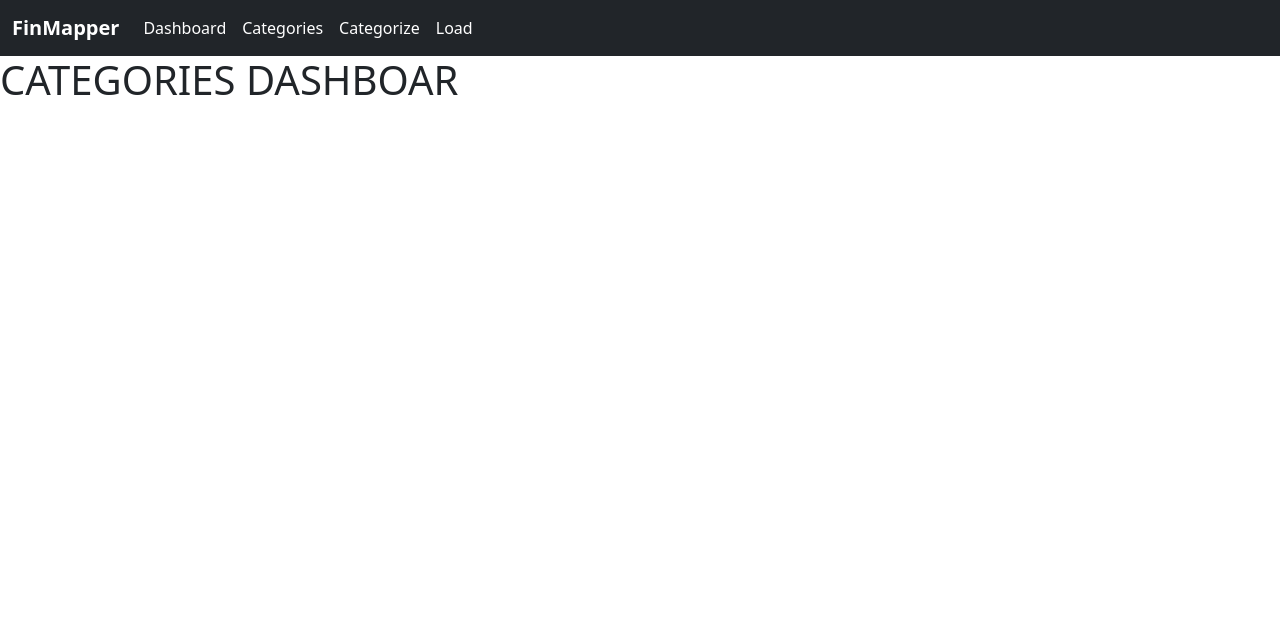
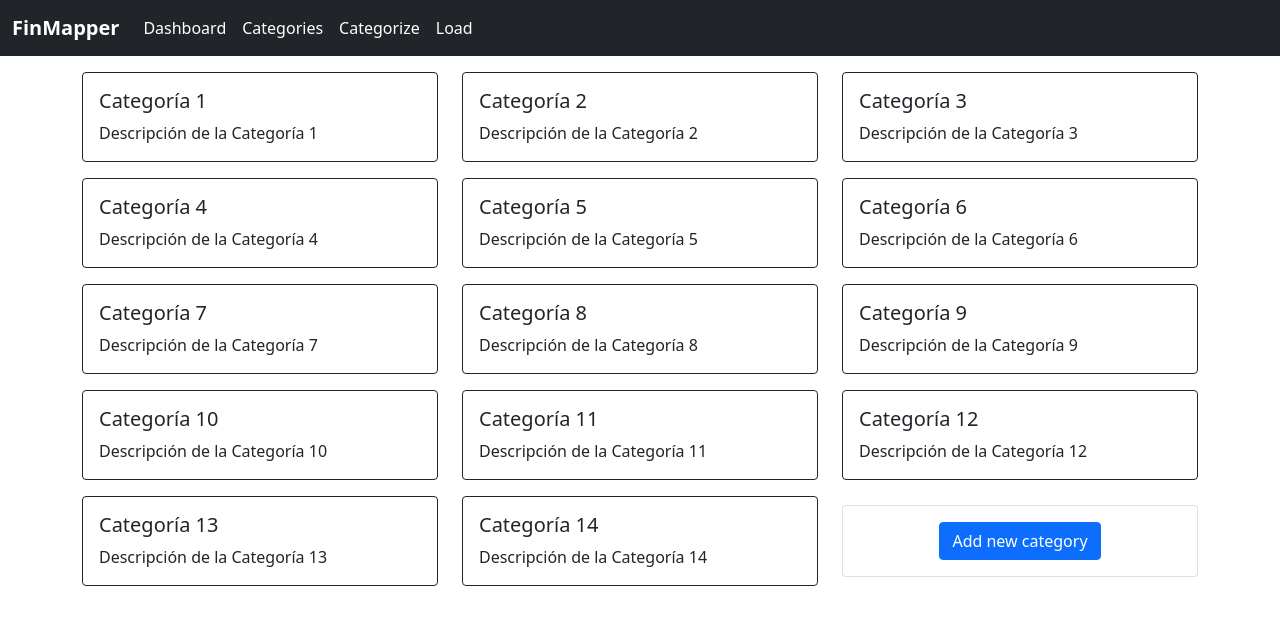
Before and after one commit to UrbanoJVR/FinMapper, a Flask app: page /categories/dashboard in a window 1280 px wide. Shown: the top 625 px of the page. Run offline with Flask 3, Linux system fonts and the light colour scheme.

Commit message:
Dashboard front working (no db writting)

```diff
--- /dev/null
+++ b/app/categories/domain/category.py
@@ -0,0 +1,5 @@
+class Category:
+
+    def __init__(self, name, description):
+        self.name = name
+        self.description = description
--- /dev/null
+++ b/app/categories/forms.py
@@ -0,0 +1,10 @@
+from flask_babel import lazy_gettext
+from flask_wtf import FlaskForm
+from wtforms.fields.choices import SelectField
+from wtforms.fields.simple import StringField
+from wtforms.validators import DataRequired
+
+
+class NewCategoryForm(FlaskForm):
+    name = StringField(lazy_gettext('Name'), validators=[DataRequired()], render_kw={"class": "form-control"})
+    description = StringField(lazy_gettext('Description'), validators=[DataRequired()], render_kw={"class": "form-control"})
--- a/app/categories/routes.py
+++ b/app/categories/routes.py
@@ -1,8 +1,41 @@
-from flask import render_template
+from flask import render_template, request
 
 from app.categories import categories_blueprint
+from app.categories.domain.category import Category
+from app.categories.forms import NewCategoryForm
 
 
-@categories_blueprint.route('/categories/dashboard')
+def load_categories_from_db():
+    total_categories = 14
+    categories = []
+
+    for i in range(total_categories):
+        name = f"Categoría {i + 1}"
+        description = f"Descripción de la Categoría {i + 1}"
+        category = Category(name, description)
+        categories.append(category)
+
+    return categories
+
+
+@categories_blueprint.route('/categories/dashboard', methods=['GET', 'POST'])
 def dashboard():
-    return render_template('categories/categories_dashboard.html')
+    categories = load_categories_from_db()
+    new_category_form = NewCategoryForm(request.form)
+
+    if request.method == 'POST':
+        form = NewCategoryForm(request.form)
+        if form.validate_on_submit():
+            new_category = Category(form.name.data, form.description.data)
+            categories.append(new_category)
+            new_category_form.name.data = None
+            new_category_form.description.data = None
+            # guardar categoría en base de datos
+            print('Se guarda la categoría en base de datos')
+            return render_template('categories/categories_dashboard.html',
+                                   categories=categories,
+                                   new_category_form=new_category_form)
+
+    return render_template('categories/categories_dashboard.html',
+                           categories=categories,
+                           new_category_form=new_category_form)
--- a/app/templates/categories/categories_dashboard.html
+++ b/app/templates/categories/categories_dashboard.html
@@ -1,5 +1,62 @@
 {% extends 'base.html' %}
 
 {% block content %}
-    <H1>CATEGORIES DASHBOAR</H1>
+    <div class="container mt-3">
+        <div class="row row-cols-1 row-cols-md-2 row-cols-lg-3 d-flex align-items-center">
+            <!-- Loop para mostrar categorías -->
+            {% for category in categories %}
+                <div class="col mb-3">
+                    <div class="card border-dark">
+                        <div class="card-body">
+                            <h5 class="card-title">{{ category.name }}</h5>
+                            <p class="card-text">{{ category.description }}</p>
+                        </div>
+                    </div>
+                </div>
+            {% endfor %}
+
+            <!-- La tarjeta para añadir nueva categoría -->
+            <div class="col mb-3">
+                <div class="card">
+                    <div class="card-body text-center">
+                        <button type="button" class="btn btn-primary" data-bs-toggle="modal"
+                                data-bs-target="#newCategoryModal">
+                            Add new category
+                        </button>
+                        <div class="modal fade" id="newCategoryModal" tabindex="-1" aria-labelledby="exampleModalLabel"
+                             aria-hidden="true">
+                            <div class="modal-dialog modal-dialog-centered">
+                                <div class="modal-content">
+                                    <div class="modal-header">
+                                        <h5 class="modal-title" id="exampleModalLabel">Create category</h5>
+                                        <button type="button" class="btn-close" data-bs-dismiss="modal"
+                                                aria-label="Close"></button>
+                                    </div>
+                                    <div class="modal-body">
+                                        <form class="form" method="post">
+                                            {{ new_category_form.hidden_tag() }}
+                                            <div class="text-start">
+                                                {{ new_category_form.name.label(class='form-label') }}
+                                                {{ new_category_form.name }}
+                                            </div>
+                                            <div class="mt-3 text-start">
+                                                {{ new_category_form.description.label(class='form-label') }}
+                                                {{ new_category_form.description }}
+                                            </div>
+                                        <button type="button" class="btn btn-secondary" data-bs-dismiss="modal">Close
+                                        </button>
+                                        <button type="submit" class="btn btn-primary">Guardar</button>
+                                        </form>
+                                    </div>
+                                    <div class="modal-footer">
+
+                                    </div>
+                                </div>
+                            </div>
+                        </div>
+                    </div>
+                </div>
+            </div>
+        </div>
+    </div>
 {% endblock %}
--- a/app/templates/file_import/review_file.html
+++ b/app/templates/file_import/review_file.html
@@ -3,7 +3,7 @@
 {% block content %}
 
     <div class="container-fluid mt-3">
-        <div class="container-fluid m5 rounded-3">
+        <div class="container-fluid rounded-3">
             <table class="table table-striped">
                 <thead>
                 <tr>
```
